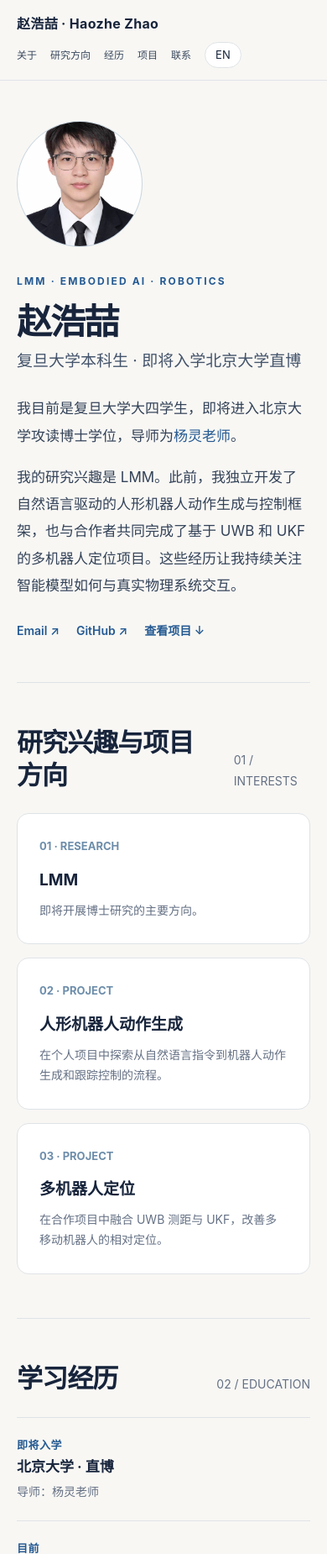
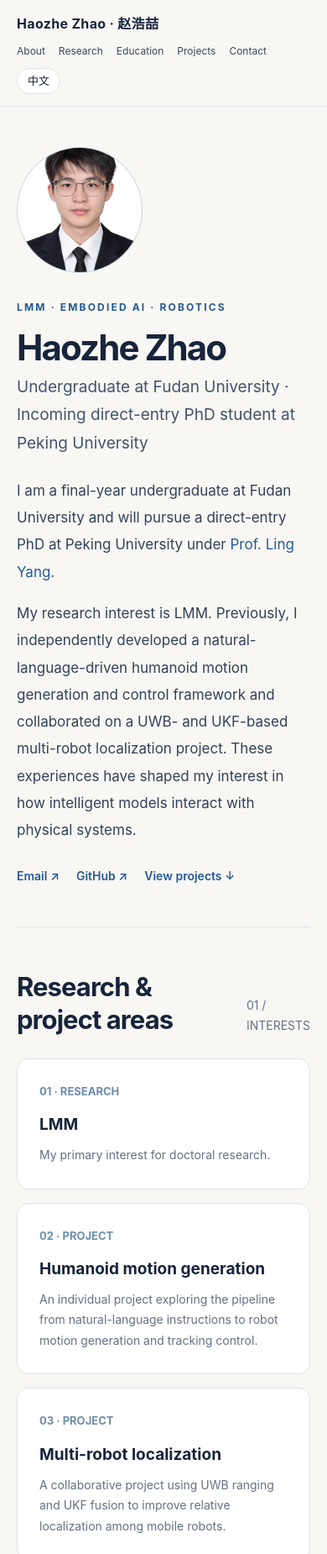
Before and after one commit to zhaohaozhe949/zhaohaozhe.github.io, a plain HTML site: page index.html in a window 390 px wide. Shown: the top 1850 px of the page at 84% size. Drawn offline with Linux system fonts and the light colour scheme.

Commit message:
Add files via upload

```diff
--- a/index.html
+++ b/index.html
@@ -1,10 +1,10 @@
 <!doctype html>
-<html lang="zh-CN">
+<html lang="en">
 <head>
   <meta charset="utf-8">
   <meta name="viewport" content="width=device-width, initial-scale=1">
-  <meta name="description" content="赵浩喆的个人主页：LMM、具身智能与机器人项目。">
-  <title>赵浩喆 Haozhe Zhao · 个人主页</title>
+  <meta name="description" content="Haozhe Zhao’s academic homepage: LMM, embodied AI, and robotics projects.">
+  <title>Haozhe Zhao · Homepage</title>
   <style>
     :root { --bg:#f8f7f4; --paper:#fff; --ink:#17243b; --muted:#647084; --line:#dfe3e7; --blue:#255a92; --pale:#eaf1f7; --max:1120px; }
     * { box-sizing:border-box; }
@@ -59,15 +59,15 @@
 <body>
   <!-- 将头像命名为 avatar.jpg，与 index.html 上传到同一目录；没有图片时显示 HZ。 -->
   <header class="topbar">
-    <nav class="wrap nav" aria-label="主导航">
-      <a class="brand" href="#top" data-zh="赵浩喆 · Haozhe Zhao" data-en="Haozhe Zhao · 赵浩喆">赵浩喆 · Haozhe Zhao</a>
+    <nav class="wrap nav" aria-label="Main navigation">
+      <a class="brand" href="#top" data-zh="赵浩喆 · Haozhe Zhao" data-en="Haozhe Zhao · 赵浩喆">Haozhe Zhao · 赵浩喆</a>
       <div class="navlinks">
-        <a href="#about" data-zh="关于" data-en="About">关于</a>
-        <a href="#research" data-zh="研究方向" data-en="Research">研究方向</a>
-        <a href="#education" data-zh="经历" data-en="Education">经历</a>
-        <a href="#work" data-zh="项目" data-en="Projects">项目</a>
-        <a href="#contact" data-zh="联系" data-en="Contact">联系</a>
-        <button class="lang" type="button" id="lang" aria-label="切换语言">EN</button>
+        <a href="#about" data-zh="关于" data-en="About">About</a>
+        <a href="#research" data-zh="研究方向" data-en="Research">Research</a>
+        <a href="#education" data-zh="经历" data-en="Education">Education</a>
+        <a href="#work" data-zh="项目" data-en="Projects">Projects</a>
+        <a href="#contact" data-zh="联系" data-en="Contact">Contact</a>
+        <button class="lang" type="button" id="lang" aria-label="切换为中文">中文</button>
       </div>
     </nav>
   </header>
@@ -76,58 +76,59 @@
     <div class="hero" id="about">
       <div>
         <p class="eyebrow">LMM · EMBODIED AI · ROBOTICS</p>
-        <h1 data-zh="赵浩喆" data-en="Haozhe Zhao">赵浩喆</h1>
-        <p class="identity" data-zh="复旦大学本科生 · 即将入学北京大学直博" data-en="Undergraduate at Fudan University · Incoming direct-entry PhD student at Peking University">复旦大学本科生 · 即将入学北京大学直博</p>
-        <p class="lead"><span data-zh="我目前是复旦大学大四学生，即将进入北京大学攻读博士学位，导师为" data-en="I am a final-year undergraduate at Fudan University and will pursue a direct-entry PhD at Peking University under ">我目前是复旦大学大四学生，即将进入北京大学攻读博士学位，导师为</span><a href="https://yangling0818.github.io/" target="_blank" rel="noopener noreferrer" data-zh="杨灵老师" data-en="Prof. Ling Yang">杨灵老师</a><span data-zh="。" data-en=".">。</span></p>
-        <p class="lead" data-zh="我的研究兴趣是 LMM。此前，我独立开发了自然语言驱动的人形机器人动作生成与控制框架，也与合作者共同完成了基于 UWB 和 UKF 的多机器人定位项目。这些经历让我持续关注智能模型如何与真实物理系统交互。" data-en="My research interest is LMM. Previously, I independently developed a natural-language-driven humanoid motion generation and control framework and collaborated on a UWB- and UKF-based multi-robot localization project. These experiences have shaped my interest in how intelligent models interact with physical systems.">我的研究兴趣是 LMM。此前，我独立开发了自然语言驱动的人形机器人动作生成与控制框架，也与合作者共同完成了基于 UWB 和 UKF 的多机器人定位项目。这些经历让我持续关注智能模型如何与真实物理系统交互。</p>
+        <h1 data-zh="赵浩喆" data-en="Haozhe Zhao">Haozhe Zhao</h1>
+        <p class="identity" data-zh="复旦大学本科生 · 即将入学北京大学直博" data-en="Undergraduate at Fudan University · Incoming direct-entry PhD student at Peking University">Undergraduate at Fudan University · Incoming direct-entry PhD student at Peking University</p>
+        <p class="lead"><span data-zh="我目前是复旦大学大四学生，即将进入北京大学攻读博士学位，导师为" data-en="I am a final-year undergraduate at Fudan University and will pursue a direct-entry PhD at Peking University under ">I am a final-year undergraduate at Fudan University and will pursue a direct-entry PhD at Peking University under </span><a href="https://yangling0818.github.io/" target="_blank" rel="noopener noreferrer" data-zh="杨灵老师" data-en="Prof. Ling Yang">Prof. Ling Yang</a><span data-zh="。" data-en=".">.</span></p>
+        <p class="lead" data-zh="我的研究兴趣是 LMM。此前，我独立开发了自然语言驱动的人形机器人动作生成与控制框架，也与合作者共同完成了基于 UWB 和 UKF 的多机器人定位项目。这些经历让我持续关注智能模型如何与真实物理系统交互。" data-en="My research interest is LMM. Previously, I independently developed a natural-language-driven humanoid motion generation and control framework and collaborated on a UWB- and UKF-based multi-robot localization project. These experiences have shaped my interest in how intelligent models interact with physical systems.">My research interest is LMM. Previously, I independently developed a natural-language-driven humanoid motion generation and control framework and collaborated on a UWB- and UKF-based multi-robot localization project. These experiences have shaped my interest in how intelligent models interact with physical systems.</p>
         <div class="links">
           <a href="mailto:23300720001@m.fudan.edu.cn">Email ↗</a>
           <a href="https://github.com/zhaohaozhe949" target="_blank" rel="noopener noreferrer">GitHub ↗</a>
-          <a href="#work" data-zh="查看项目 ↓" data-en="View projects ↓">查看项目 ↓</a>
+          <a href="#work" data-zh="查看项目 ↓" data-en="View projects ↓">View projects ↓</a>
         </div>
       </div>
-      <div class="portrait"><strong>HZ</strong><img src="avatar.jpg" alt="赵浩喆的头像" onload="this.previousElementSibling.hidden=true" onerror="this.remove()"></div>
+      <div class="portrait"><strong>HZ</strong><img src="avatar.jpg" alt="Portrait of Haozhe Zhao" onload="this.previousElementSibling.hidden=true" onerror="this.remove()"></div>
     </div>
 
     <section id="research">
-      <div class="sectionhead"><h2 data-zh="研究兴趣与项目方向" data-en="Research & project areas">研究兴趣与项目方向</h2><span class="sectionnote">01 / INTERESTS</span></div>
+      <div class="sectionhead"><h2 data-zh="研究兴趣与项目方向" data-en="Research & project areas">Research & project areas</h2><span class="sectionnote">01 / INTERESTS</span></div>
       <div class="grid">
-        <article class="card"><span class="num">01 · RESEARCH</span><h3>LMM</h3><p data-zh="即将开展博士研究的主要方向。" data-en="My primary interest for doctoral research.">即将开展博士研究的主要方向。</p></article>
-        <article class="card"><span class="num">02 · PROJECT</span><h3 data-zh="人形机器人动作生成" data-en="Humanoid motion generation">人形机器人动作生成</h3><p data-zh="在个人项目中探索从自然语言指令到机器人动作生成和跟踪控制的流程。" data-en="An individual project exploring the pipeline from natural-language instructions to robot motion generation and tracking control.">在个人项目中探索从自然语言指令到机器人动作生成和跟踪控制的流程。</p></article>
-        <article class="card"><span class="num">03 · PROJECT</span><h3 data-zh="多机器人定位" data-en="Multi-robot localization">多机器人定位</h3><p data-zh="在合作项目中融合 UWB 测距与 UKF，改善多移动机器人的相对定位。" data-en="A collaborative project using UWB ranging and UKF fusion to improve relative localization among mobile robots.">在合作项目中融合 UWB 测距与 UKF，改善多移动机器人的相对定位。</p></article>
+        <article class="card"><span class="num">01 · RESEARCH</span><h3>LMM</h3><p data-zh="即将开展博士研究的主要方向。" data-en="My primary interest for doctoral research.">My primary interest for doctoral research.</p></article>
+        <article class="card"><span class="num">02 · PROJECT</span><h3 data-zh="人形机器人动作生成" data-en="Humanoid motion generation">Humanoid motion generation</h3><p data-zh="在个人项目中探索从自然语言指令到机器人动作生成和跟踪控制的流程。" data-en="An individual project exploring the pipeline from natural-language instructions to robot motion generation and tracking control.">An individual project exploring the pipeline from natural-language instructions to robot motion generation and tracking control.</p></article>
+        <article class="card"><span class="num">03 · PROJECT</span><h3 data-zh="多机器人定位" data-en="Multi-robot localization">Multi-robot localization</h3><p data-zh="在合作项目中融合 UWB 测距与 UKF，改善多移动机器人的相对定位。" data-en="A collaborative project using UWB ranging and UKF fusion to improve relative localization among mobile robots.">A collaborative project using UWB ranging and UKF fusion to improve relative localization among mobile robots.</p></article>
       </div>
     </section>
 
     <section id="education">
-      <div class="sectionhead"><h2 data-zh="学习经历" data-en="Education">学习经历</h2><span class="sectionnote">02 / EDUCATION</span></div>
+      <div class="sectionhead"><h2 data-zh="学习经历" data-en="Education">Education</h2><span class="sectionnote">02 / EDUCATION</span></div>
       <div class="list">
-        <article class="item"><span class="date" data-zh="即将入学" data-en="Incoming">即将入学</span><div><h3 data-zh="北京大学 · 直博" data-en="Peking University · Direct-entry PhD">北京大学 · 直博</h3><p data-zh="导师：杨灵老师" data-en="Advisor: Prof. Ling Yang">导师：杨灵老师</p></div></article>
-        <article class="item"><span class="date" data-zh="目前" data-en="Current">目前</span><div><h3 data-zh="复旦大学 · 本科" data-en="Fudan University · Undergraduate">复旦大学 · 本科</h3><p data-zh="大四在读" data-en="Final-year student">大四在读</p></div></article>
+        <article class="item"><span class="date" data-zh="即将入学" data-en="Incoming">Incoming</span><div><h3 data-zh="北京大学 · 直博" data-en="Peking University · Direct-entry PhD">Peking University · Direct-entry PhD</h3><p data-zh="导师：杨灵老师" data-en="Advisor: Prof. Ling Yang">Advisor: Prof. Ling Yang</p></div></article>
+        <article class="item"><span class="date" data-zh="目前" data-en="Current">Current</span><div><h3 data-zh="复旦大学 · 本科" data-en="Fudan University · Undergraduate">Fudan University · Undergraduate</h3><p data-zh="大四在读" data-en="Final-year student">Final-year student</p></div></article>
       </div>
     </section>
 
     <section id="work">
-      <div class="sectionhead"><h2 data-zh="精选项目" data-en="Selected projects">精选项目</h2><span class="sectionnote">03 / PROJECTS</span></div>
+      <div class="sectionhead"><h2 data-zh="精选项目" data-en="Selected projects">Selected projects</h2><span class="sectionnote">03 / PROJECTS</span></div>
       <div class="list">
-        <article class="item"><span class="date" data-zh="个人项目" data-en="Individual project">个人项目</span><div><h3>G1-MotionFlow</h3><p data-zh="自然语言驱动的人形机器人动作生成与控制框架。项目连接高层语义指令、动作生成与低层跟踪控制，面向宇树 G1 机器人。" data-en="A natural-language-driven humanoid motion generation and control framework connecting semantic instructions, motion generation, and low-level tracking for the Unitree G1.">自然语言驱动的人形机器人动作生成与控制框架。项目连接高层语义指令、动作生成与低层跟踪控制，面向宇树 G1 机器人。</p><div class="tags"><span class="tag">Humanoid Robotics</span><span class="tag">Motion Generation</span></div><a class="project-link" href="https://github.com/zhaohaozhe949/G1-MotionFlow" target="_blank" rel="noopener noreferrer" data-zh="查看代码与演示 ↗" data-en="Code & demo ↗">查看代码与演示 ↗</a></div></article>
-        <article class="item"><span class="date" data-zh="合作项目" data-en="Collaborative project">合作项目</span><div><h3>UWB-Enhanced Multi-Robot Localization</h3><p data-zh="与合作者共同开发的多机器人协同定位系统。融合机器人里程计与机器人间 UWB 测距，通过无迹卡尔曼滤波（UKF）改善相对定位。" data-en="A collaborative multi-robot localization system that fuses wheel odometry with inter-robot UWB ranging using an Unscented Kalman Filter (UKF).">与合作者共同开发的多机器人协同定位系统。融合机器人里程计与机器人间 UWB 测距，通过无迹卡尔曼滤波（UKF）改善相对定位。</p><div class="tags"><span class="tag">UWB</span><span class="tag">UKF</span><span class="tag">ROS 2</span></div><a class="project-link" href="https://github.com/crzzo0129/uwb-enhanced-multi-robot-locolization" target="_blank" rel="noopener noreferrer" data-zh="查看项目 ↗" data-en="View project ↗">查看项目 ↗</a></div></article>
+        <article class="item"><span class="date" data-zh="个人项目" data-en="Individual project">Individual project</span><div><h3>G1-MotionFlow</h3><p data-zh="自然语言驱动的人形机器人动作生成与控制框架。项目连接高层语义指令、动作生成与低层跟踪控制，面向宇树 G1 机器人。" data-en="A natural-language-driven humanoid motion generation and control framework connecting semantic instructions, motion generation, and low-level tracking for the Unitree G1.">A natural-language-driven humanoid motion generation and control framework connecting semantic instructions, motion generation, and low-level tracking for the Unitree G1.</p><div class="tags"><span class="tag">Humanoid Robotics</span><span class="tag">Motion Generation</span></div><a class="project-link" href="https://github.com/zhaohaozhe949/G1-MotionFlow" target="_blank" rel="noopener noreferrer" data-zh="查看代码与演示 ↗" data-en="Code & demo ↗">Code & demo ↗</a></div></article>
+        <article class="item"><span class="date" data-zh="合作项目" data-en="Collaborative project">Collaborative project</span><div><h3>UWB-Enhanced Multi-Robot Localization</h3><p data-zh="与合作者共同开发的多机器人协同定位系统。融合机器人里程计与机器人间 UWB 测距，通过无迹卡尔曼滤波（UKF）改善相对定位。" data-en="A collaborative multi-robot localization system that fuses wheel odometry with inter-robot UWB ranging using an Unscented Kalman Filter (UKF).">A collaborative multi-robot localization system that fuses wheel odometry with inter-robot UWB ranging using an Unscented Kalman Filter (UKF).</p><div class="tags"><span class="tag">UWB</span><span class="tag">UKF</span><span class="tag">ROS 2</span></div><a class="project-link" href="https://github.com/crzzo0129/uwb-enhanced-multi-robot-locolization" target="_blank" rel="noopener noreferrer" data-zh="查看项目 ↗" data-en="View project ↗">View project ↗</a></div></article>
       </div>
     </section>
 
     <section id="contact">
-      <div class="contact"><div><h2 data-zh="保持联系" data-en="Connect">保持联系</h2><p data-zh="欢迎通过邮箱联系我：23300720001@m.fudan.edu.cn" data-en="Feel free to email me at 23300720001@m.fudan.edu.cn">欢迎通过邮箱联系我：23300720001@m.fudan.edu.cn</p></div><a class="button" href="mailto:23300720001@m.fudan.edu.cn" data-zh="发送邮件 ↗" data-en="Send an email ↗">发送邮件 ↗</a></div>
+      <div class="contact"><div><h2 data-zh="保持联系" data-en="Connect">Connect</h2><p data-zh="欢迎通过邮箱联系我：23300720001@m.fudan.edu.cn" data-en="Feel free to email me at 23300720001@m.fudan.edu.cn">Feel free to email me at 23300720001@m.fudan.edu.cn</p></div><a class="button" href="mailto:23300720001@m.fudan.edu.cn" data-zh="发送邮件 ↗" data-en="Send an email ↗">Send an email ↗</a></div>
     </section>
   </main>
-  <footer class="wrap">© <span id="year">2026</span> <span data-zh="赵浩喆 · Haozhe Zhao" data-en="Haozhe Zhao · 赵浩喆">赵浩喆 · Haozhe Zhao</span></footer>
+  <footer class="wrap">© <span id="year">2026</span> <span data-zh="赵浩喆 · Haozhe Zhao" data-en="Haozhe Zhao · 赵浩喆">Haozhe Zhao · 赵浩喆</span></footer>
   <script>
     document.getElementById('year').textContent = new Date().getFullYear();
     const button = document.getElementById('lang');
-    let language = 'zh';
+    let language = 'en';
     button.addEventListener('click', () => {
       language = language === 'zh' ? 'en' : 'zh';
       document.documentElement.lang = language === 'zh' ? 'zh-CN' : 'en';
       document.querySelectorAll('[data-zh][data-en]').forEach(el => { el.textContent = el.dataset[language]; });
       button.textContent = language === 'zh' ? 'EN' : '中文';
+      button.setAttribute('aria-label', language === 'zh' ? 'Switch to English' : '切换为中文');
       document.title = (language === 'zh' ? '赵浩喆 Haozhe Zhao · 个人主页' : 'Haozhe Zhao · Homepage');
     });
   </script>
```
